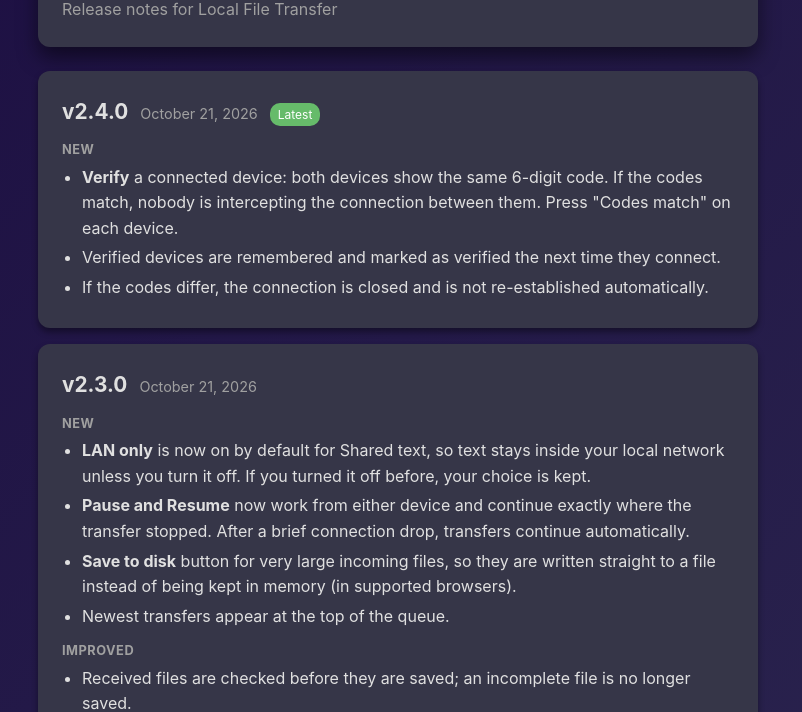
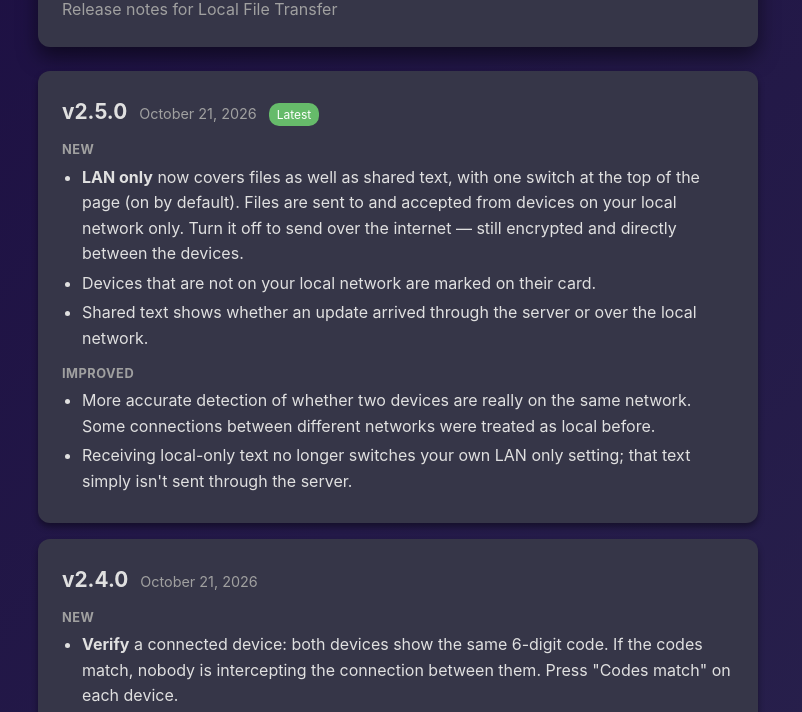
Before and after one commit to ArtemNA/local-drop, a website: page public/changelog.html in a window 1280 px wide. Shown: the part 106-818 px from the top of the page, without its empty margins (242-1044 px from the left). Drawn offline with Linux system fonts and the light colour scheme.

Commit message:
Docs and changelog for v2.5.0
README describes the app-wide LAN only switch and how a connection is
judged local; changelog entry for 2.5.0; version bumped to 2.5.0.

```diff
--- a/package.json
+++ b/package.json
@@ -1,6 +1,6 @@
 {
   "name": "local-file-transfer",
-  "version": "2.4.0",
+  "version": "2.5.0",
   "description": "Local P2P file transfer app using WebRTC",
   "main": "server.js",
   "scripts": {
--- a/public/changelog.html
+++ b/public/changelog.html
@@ -95,9 +95,27 @@
 
         <article class="release">
             <div class="release-head">
+                <span class="release-version">v2.5.0</span>
+                <span class="release-date">October 21, 2026</span>
+                <span class="release-tag">Latest</span>
+            </div>
+            <h3>New</h3>
+            <ul>
+                <li><strong>LAN only</strong> now covers files as well as shared text, with one switch at the top of the page (on by default). Files are sent to and accepted from devices on your local network only. Turn it off to send over the internet — still encrypted and directly between the devices.</li>
+                <li>Devices that are not on your local network are marked on their card.</li>
+                <li>Shared text shows whether an update arrived through the server or over the local network.</li>
+            </ul>
+            <h3>Improved</h3>
+            <ul>
+                <li>More accurate detection of whether two devices are really on the same network. Some connections between different networks were treated as local before.</li>
+                <li>Receiving local-only text no longer switches your own LAN only setting; that text simply isn't sent through the server.</li>
+            </ul>
+        </article>
+
+        <article class="release">
+            <div class="release-head">
                 <span class="release-version">v2.4.0</span>
                 <span class="release-date">October 21, 2026</span>
-                <span class="release-tag">Latest</span>
             </div>
             <h3>New</h3>
             <ul>
--- a/server.js
+++ b/server.js
@@ -845,7 +845,7 @@ function broadcastToRoom(roomCode, senderId, message) {
 }
 
 const SERVER_START_TIME = new Date().toISOString();
-const APP_VERSION = '2.4.0';
+const APP_VERSION = '2.5.0';
 
 // API endpoint to get server info
 app.get('/api/info', (req, res) => {
```
Also changed, not shown: public/index.html (+1 -1 lines), README.md, 1 other file.
